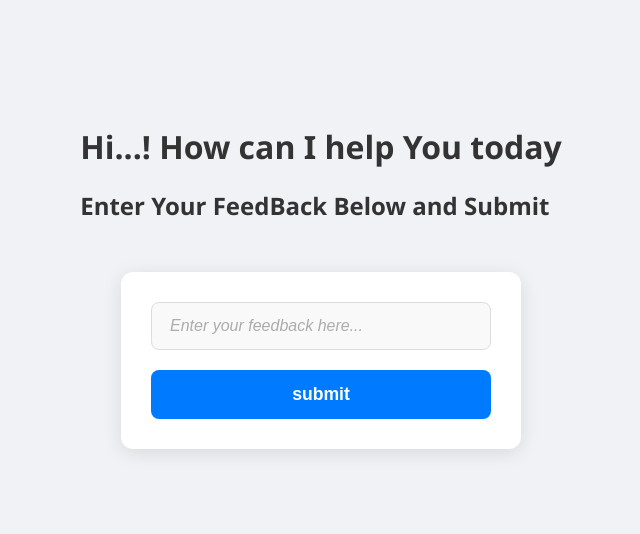
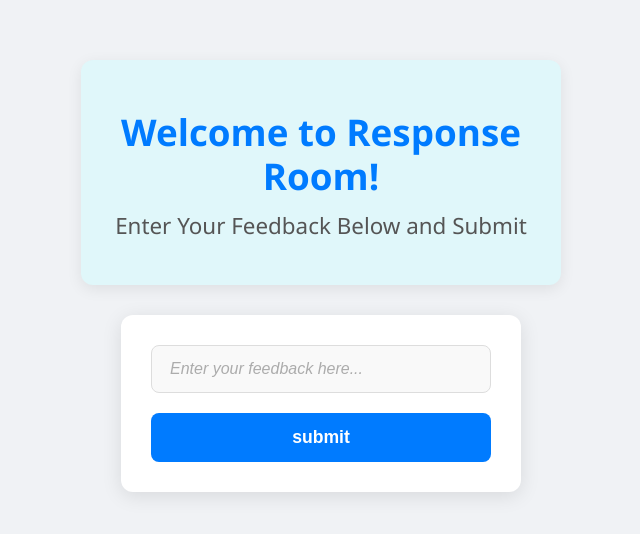
Before and after one commit to nilum2002/AgentX_Workshop, a plain HTML site: page Agent/Frontend/index.html in a window 1280 px wide. Shown: the part 124-658 px from the top of the page, without its empty margins (319-959 px from the left). Drawn offline with Linux system fonts and the light colour scheme.

Commit message:
Html changed

```diff
--- a/Agent/Frontend/index.html
+++ b/Agent/Frontend/index.html
@@ -8,9 +8,9 @@
     <script src = "script.js"></script>
 </head>
 <body>
-    <div class = "welcome-masssage">
-        <h1>Hi...! How can I help You today</h1>
-        <h2>Enter Your FeedBack Below and Submit</h2>
+    <div class = "welcome-message">
+        <h1>Welcome to Response Room!</h1>
+        <h2>Enter Your Feedback Below and Submit</h2>
     </div>
     </div>
     <div class = "complain-section">
```
